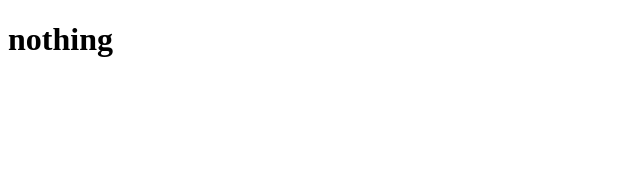
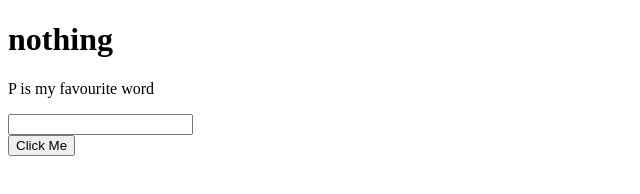
Before and after one commit to SayedaSomiyaNoor/MyFirstWebsite, a plain HTML site: page Index.html in a window 1280 px wide. Shown: the whole page, without its empty margins (0-640 px from the left). Drawn offline with Linux system fonts and the light colour scheme.

Commit message:
done adding button

```diff
--- a/Index.html
+++ b/Index.html
@@ -8,5 +8,9 @@
 </head>
 <body>
     <h1>nothing</h1>
+    <p>P is my favourite word</p>
+    <input type="text">
+    <br>
+    <button>Click Me</button>
 </body>
 </html>
```
